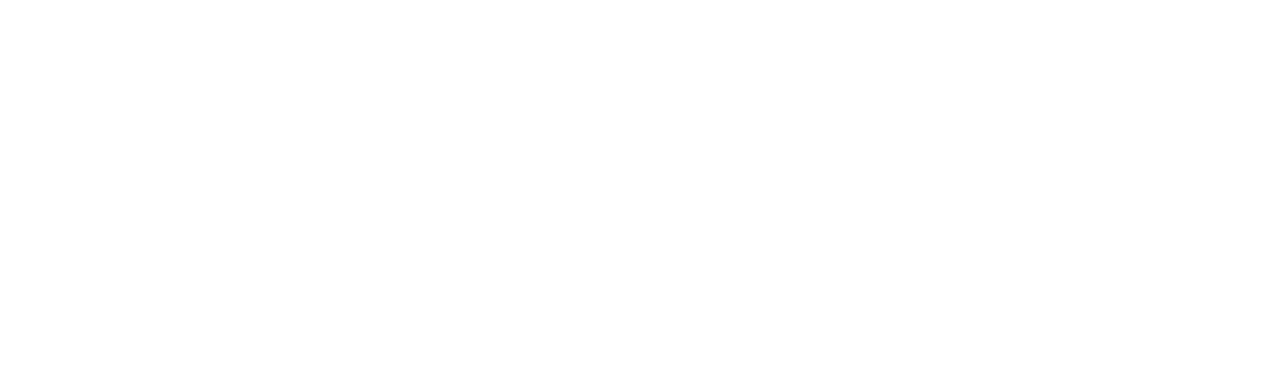
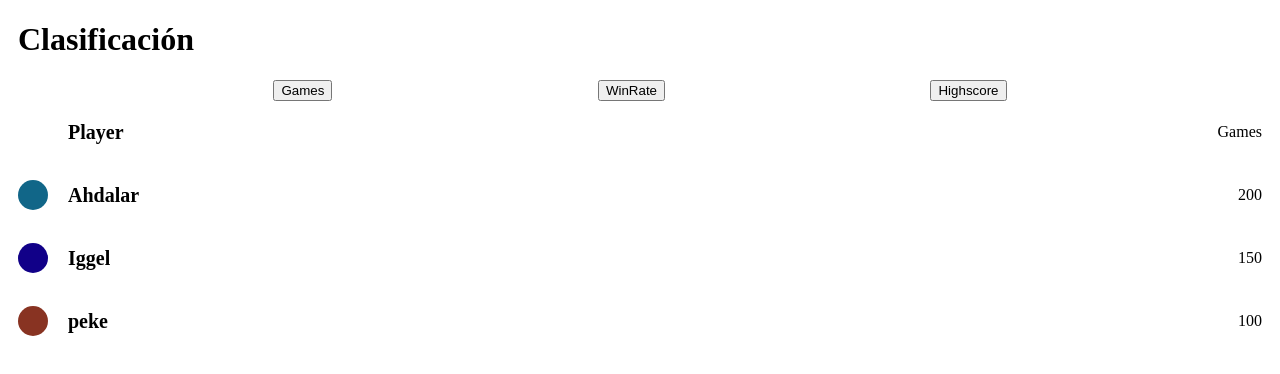
Before and after one commit to pekesheep/pochangular, an Angular app: page /stats in a window 1280 px wide. Before the commit this address led to /. Shown: the top 374 px of the page. Built offline with nearby package versions, Linux system fonts and the light colour scheme.

Commit message:
feat: add stats component and routing

```diff
--- a/src/app/app.routes.ts
+++ b/src/app/app.routes.ts
@@ -1,8 +1,10 @@
 import { Routes } from '@angular/router';
 import { HomeComponent } from './home/home.component';
 import { AddPlayersComponent } from './add-players/add-players.component';
+import { StatsComponent } from './stats/stats.component';
 
 export const routes: Routes = [
   { path: '', component: HomeComponent },
   { path: 'setup', component: AddPlayersComponent },
+  { path: 'stats', component: StatsComponent },
 ];
--- a/src/app/home/home.component.html
+++ b/src/app/home/home.component.html
@@ -1,5 +1,5 @@
 <div class="menu">
   <button routerLink="setup">Empezar partida</button>
   <button *ngIf="gameExists">Continuar</button>
-  <button>Puntuaciones</button>
+  <button routerLink="stats">Puntuaciones</button>
 </div>
--- /dev/null
+++ b/src/app/stats/stats.component.html
@@ -0,0 +1,20 @@
+<h1>Clasificación</h1>
+
+<div class="button-container">
+  <button (click)="sortByGames()">Games</button>
+  <button (click)="sortByWinRate()">WinRate</button>
+  <button (click)="sortByHighScore()">Highscore</button>
+</div>
+
+<div class="player-list">
+  <div class="player-item">
+    <div class="circle" style="background-color: transparent"></div>
+    <p class="player-name">Player</p>
+    <p class="player-info">{{ buttonInfo }}</p>
+  </div>
+  <div *ngFor="let player of playerRanking" class="player-item">
+    <div class="circle" [style.background-color]="player.color"></div>
+    <p class="player-name">{{ player.name }}</p>
+    <p class="player-info">{{ getPlayerSortingValue(player) }}</p>
+  </div>
+</div>
--- /dev/null
+++ b/src/app/stats/stats.component.scss
@@ -0,0 +1,37 @@
+h1 {
+  padding: 0 10px;
+}
+
+.player-list {
+  display: flex;
+  flex-direction: column;
+  padding: 0 10px;
+}
+
+.player-item {
+  display: flex;
+  align-items: center;
+}
+
+.circle {
+  width: 30px;
+  height: 30px;
+  border-radius: 50%;
+  margin-right: 20px;
+}
+
+.player-name {
+  font-size: 1.25rem;
+  font-weight: bold;
+  margin-right: 20px;
+}
+
+.player-info {
+  font-size: 1rem;
+  margin-left: auto;
+}
+
+.button-container {
+  display: flex;
+  justify-content: space-evenly;
+}
--- /dev/null
+++ b/src/app/stats/stats.component.ts
@@ -0,0 +1,75 @@
+import { Component, OnInit } from '@angular/core';
+import { CommonModule } from '@angular/common';
+import { PlayerProfile } from '../models/player-profile';
+
+@Component({
+  selector: 'app-stats',
+  standalone: true,
+  imports: [CommonModule],
+  templateUrl: './stats.component.html',
+  styleUrls: ['./stats.component.scss'],
+})
+export class StatsComponent implements OnInit {
+  ngOnInit(): void {
+    this.sortByGames();
+  }
+  public buttonInfo = 'Games';
+  public sortingValue = 'games';
+  public peke: PlayerProfile = {
+    name: 'peke',
+    color: '#883322',
+    games: 100,
+    wins: 30,
+    highScore: 110,
+    winRate: 30,
+  };
+  public ahdalar: PlayerProfile = {
+    name: 'Ahdalar',
+    color: '#116688',
+    games: 200,
+    wins: 100,
+    highScore: 165,
+    winRate: 50,
+  };
+  public iggel: PlayerProfile = {
+    name: 'Iggel',
+    color: '#110088',
+    games: 150,
+    wins: 10,
+    highScore: 105,
+    winRate: 80,
+  };
+
+  public playerRanking = [this.peke, this.ahdalar, this.iggel];
+
+  sortByGames() {
+    this.playerRanking.sort((a, b) => b.games - a.games);
+    this.sortingValue = 'games';
+    this.buttonInfo = 'Games';
+  }
+
+  sortByWinRate() {
+    this.playerRanking.sort((a, b) => b.winRate - a.winRate);
+    this.sortingValue = 'winRate';
+    this.buttonInfo = 'WinRate';
+  }
+
+  sortByHighScore() {
+    this.playerRanking.sort((a, b) => b.highScore - a.highScore);
+    this.sortingValue = 'highScore';
+    this.buttonInfo = 'Highscore';
+  }
+
+  getPlayerSortingValue(player: PlayerProfile): number {
+    switch (this.sortingValue) {
+      case 'games':
+        return player.games;
+      case 'winRate':
+        return player.winRate;
+      case 'highScore':
+        return player.highScore;
+      default:
+        return 0;
+    }
+  }
+}
```
Also changed, not shown: src/app/models/player-profile.ts (+4 -4 lines), 1 other file (tests, documents, lock files or other folders).
